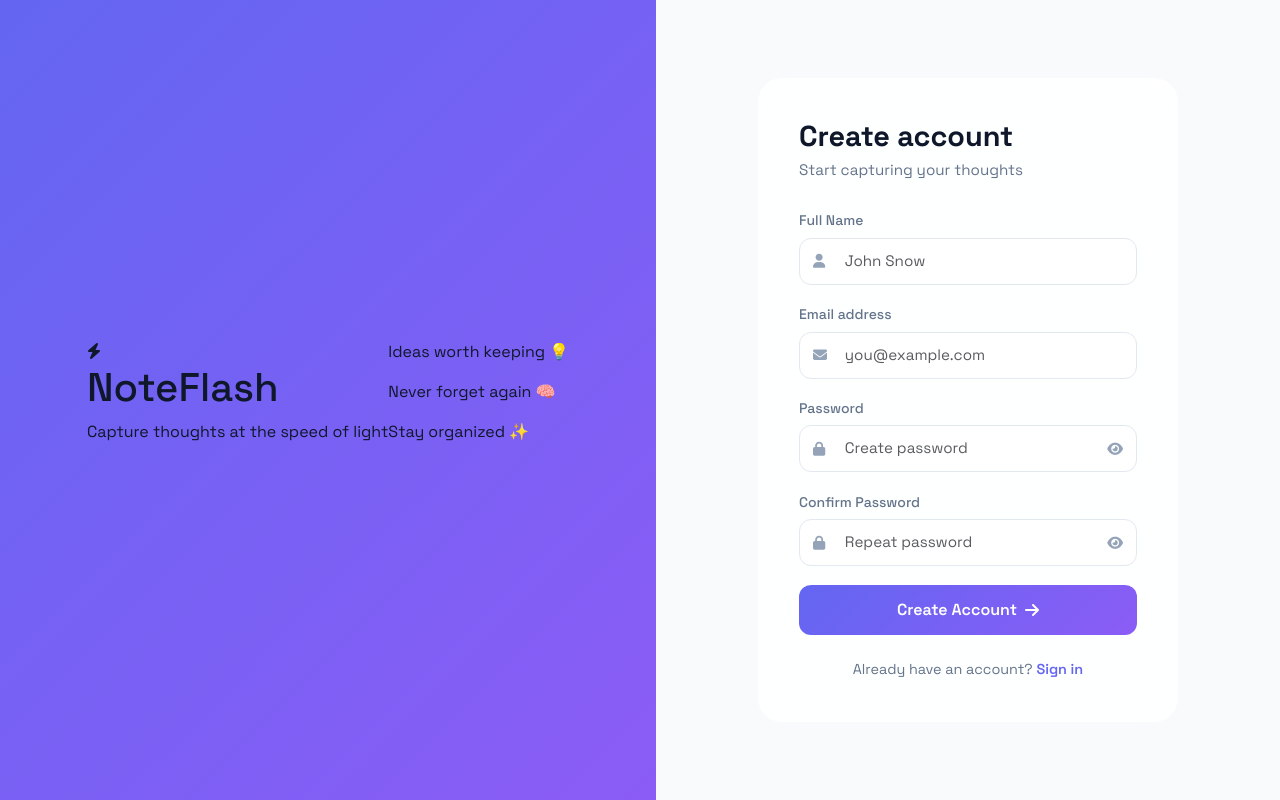
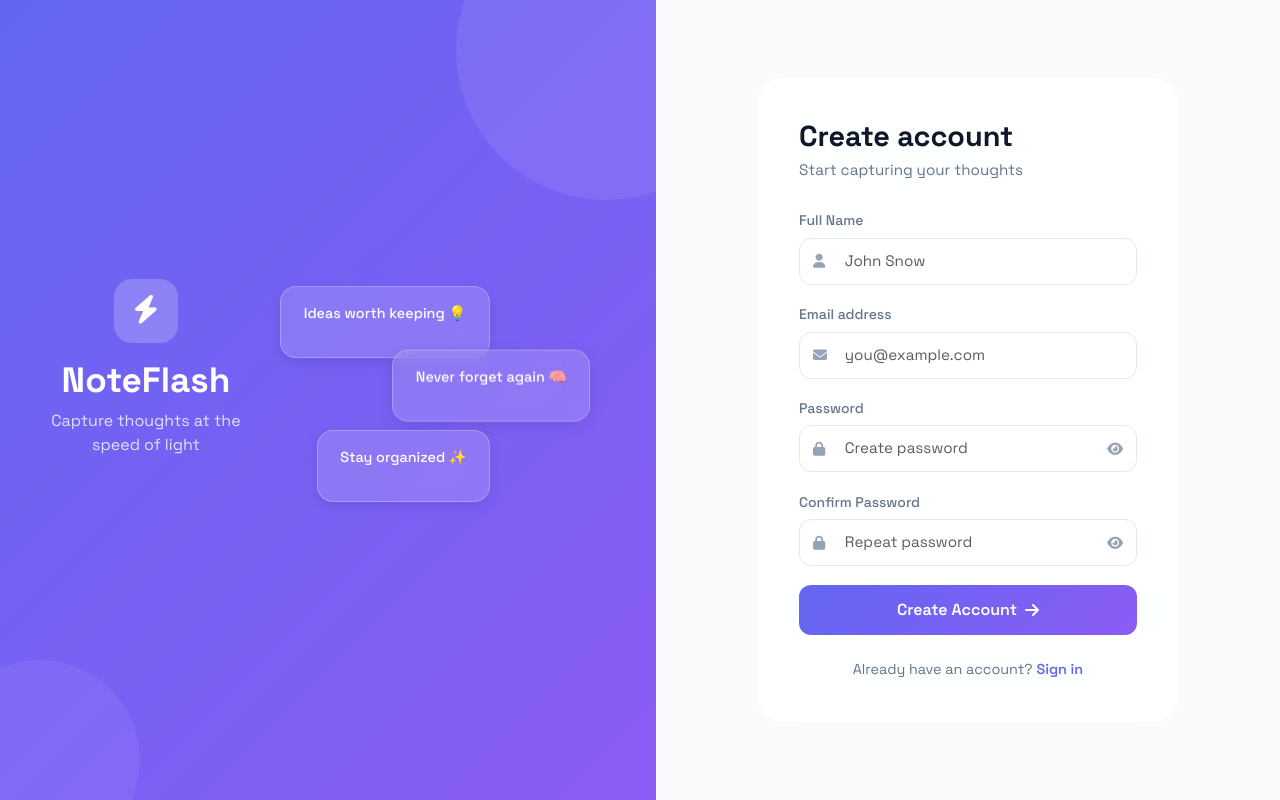
Before and after one commit to POSHANMS/notes-keeper-app, a Python web app: template templates/register.html in a window 1280 px wide. Run offline with Jinja, Linux system fonts and the light colour scheme; the template is opened without the code that fills it, so the values that code supplies are empty.

Commit message:
Add auth left panel and floating cards CSS

```diff
--- a/static/css/style.css
+++ b/static/css/style.css
@@ -265,3 +265,126 @@ body.dark .auth-card {
 .auth-switch a:hover {
     text-decoration: underline;
 }
+
+/* ============================================
+   AUTH LEFT PANEL
+   ============================================ */
+
+/* Brand logo and name */
+.auth-brand {
+    text-align: center;
+    margin-bottom: 3rem;
+    z-index: 1;
+}
+
+.brand-icon {
+    width: 64px;
+    height: 64px;
+    background: rgba(255, 255, 255, 0.2);
+    border-radius: 18px;
+    display: flex;
+    align-items: center;
+    justify-content: center;
+    margin: 0 auto 1rem;
+    font-size: 1.8rem;
+    color: white;
+}
+
+.brand-name {
+    font-size: 2.2rem;
+    font-weight: 700;
+    color: white;
+    margin-bottom: 0.5rem;
+}
+
+.brand-tagline {
+    color: rgba(255, 255, 255, 0.8);
+    font-size: 1rem;
+}
+
+/* Floating decorative note cards */
+.floating-notes {
+    position: relative;
+    width: 100%;
+    height: 220px;
+    z-index: 1;
+}
+
+.float-card {
+    position: absolute;
+    background: rgba(255, 255, 255, 0.15);
+    backdrop-filter: blur(10px);
+    border: 1px solid rgba(255, 255, 255, 0.25);
+    border-radius: 16px;
+    padding: 1rem 1.4rem;
+    color: white;
+    font-size: 0.9rem;
+    font-weight: 500;
+    box-shadow: var(--shadow-md);
+}
+
+/* Position each card differently */
+.card-1 {
+    top: 0;
+    left: 10%;
+    animation: float 3s ease-in-out infinite;
+}
+
+.card-2 {
+    top: 60px;
+    right: 5%;
+    animation: float 3s ease-in-out infinite 0.8s;
+}
+
+.card-3 {
+    bottom: 0;
+    left: 20%;
+    animation: float 3s ease-in-out infinite 1.5s;
+}
+
+/* The float animation */
+@keyframes float {
+    0%   { transform: translateY(0px); }
+    50%  { transform: translateY(-12px); }
+    100% { transform: translateY(0px); }
+}
+
+/* Decorative blurred circles in background */
+.auth-left::before {
+    content: '';
+    position: absolute;
+    width: 300px;
+    height: 300px;
+    background: rgba(255, 255, 255, 0.08);
+    border-radius: 50%;
+    top: -100px;
+    right: -100px;
+}
+
+.auth-left::after {
+    content: '';
+    position: absolute;
+    width: 200px;
+    height: 200px;
+    background: rgba(255, 255, 255, 0.06);
+    border-radius: 50%;
+    bottom: -60px;
+    left: -60px;
+}
+
+/* ============================================
+   RESPONSIVE - hide left panel on mobile
+   ============================================ */
+@media (max-width: 768px) {
+    .auth-left {
+        display: none;
+    }
+
+    .auth-right {
+        flex: 1;
+    }
+
+    .auth-card {
+        padding: 2rem 1.5rem;
+    }
+}
```
